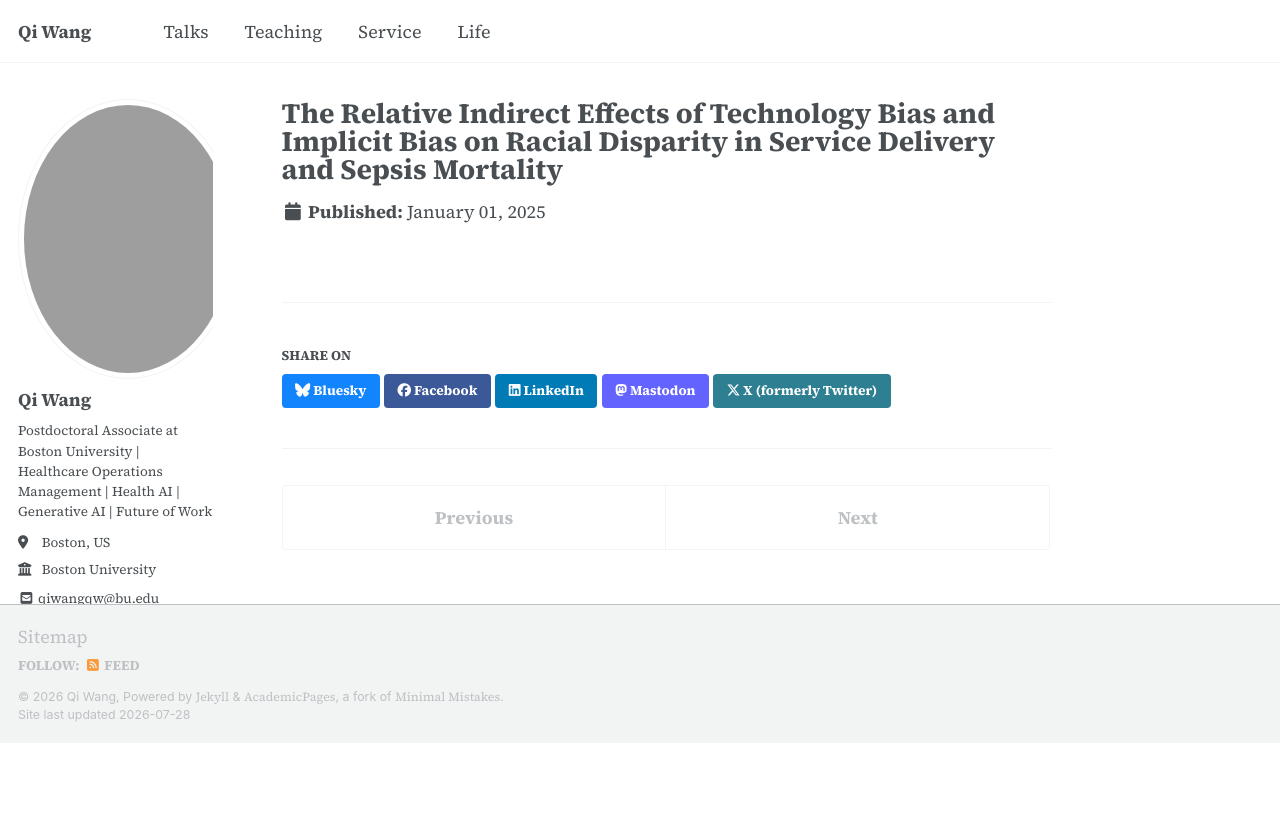
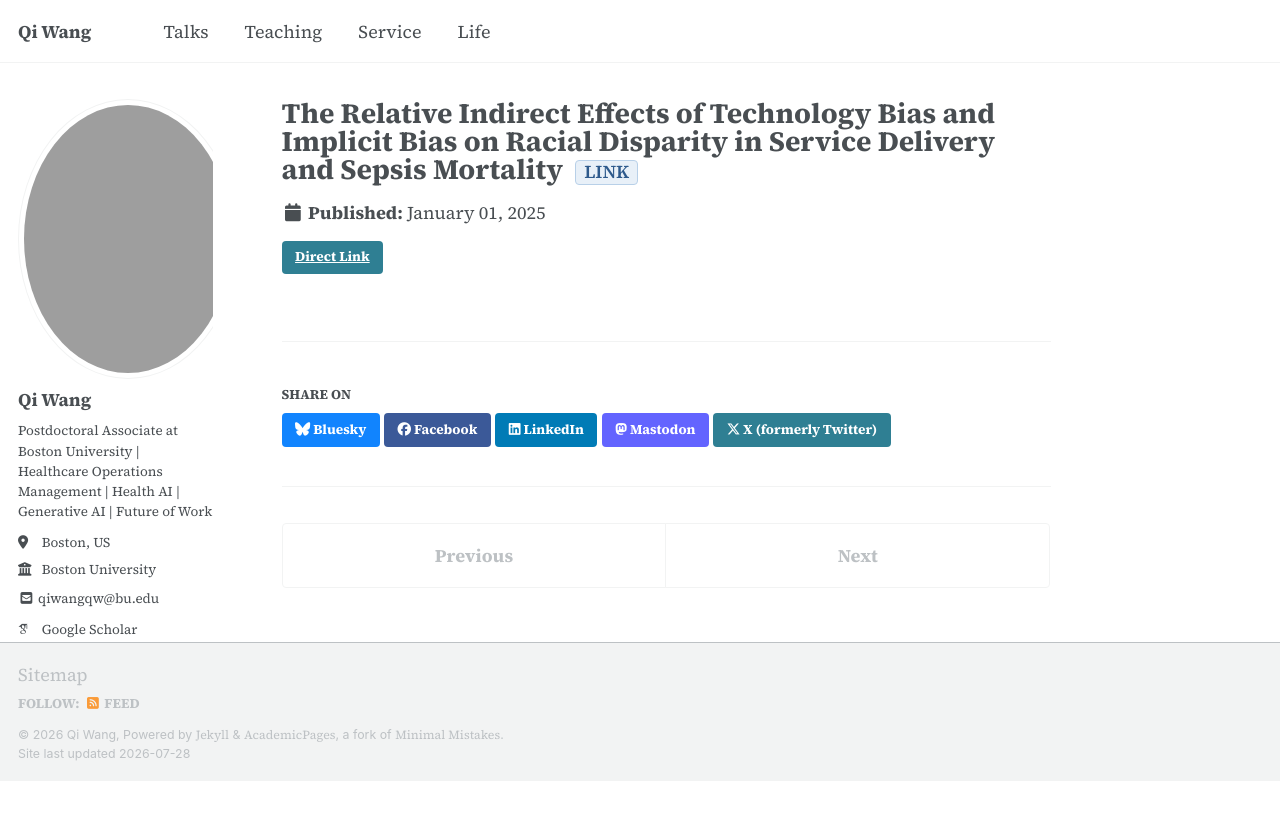
Before and after one commit to qiwang-katherine/qiwang-katherine.github.io, a Jekyll site: the page built from _publications/2025-01-01-pom.md, in a window 1280 px wide. Shown: the top 820 px of the page. Built offline with Jekyll 4.4.1, drawn with Linux system fonts in a browser that asks for light colours; some web fonts are replaced; a script bundle is joined from its source files by our own code; library files that are not in the unit come from our copies.

Commit message:
2025-01-01-pom.md

```diff
--- a/_publications/2025-01-01-pom.md
+++ b/_publications/2025-01-01-pom.md
@@ -1,10 +1,11 @@
 ---
-title: "The Relative Indirect Effects of Technology Bias and Implicit Bias on Racial Disparity in Service Delivery and Sepsis Mortality"
+title: 'The Relative Indirect Effects of Technology Bias and Implicit Bias on Racial Disparity in Service Delivery and Sepsis Mortality <a href="https://journals.sagepub.com/doi/abs/10.1177/10591478241270115" target="_blank" style="display: inline-block; padding: 2px 8px; margin-left: 6px; font-size: 0.65em; font-weight: 600; color: #2E5A8C; background-color: #E8F0F8; border: 1px solid #B8D0E8; border-radius: 4px; text-decoration: none; vertical-align: middle;">LINK</a>'
 collection: publications
 permalink: /publication/01-pom-racial-disparity
 category: submitted
 pub_number: 1
-authors: '<b>Qi Wang</b>, Anita L. Carson, Sarah Zheng. (2025). <a href="https://journals.sagepub.com/doi/abs/10.1177/10591478241270115" target="_blank" style="display: inline-block; padding: 2px 8px; margin-left: 6px; font-size: 0.85em; font-weight: 600; color: #2E5A8C; background-color: #E8F0F8; border: 1px solid #B8D0E8; border-radius: 4px; text-decoration: none; vertical-align: middle;">LINK</a>'
+authors: '<b>Qi Wang</b>, Anita L. Carson, Sarah Zheng. (2025).'
 venue_line: '<b>Production and Operations Management</b>, 34(4), 667–677.'
 date: 2025-01-01
+link: 'https://journals.sagepub.com/doi/abs/10.1177/10591478241270115'
 ---
```
